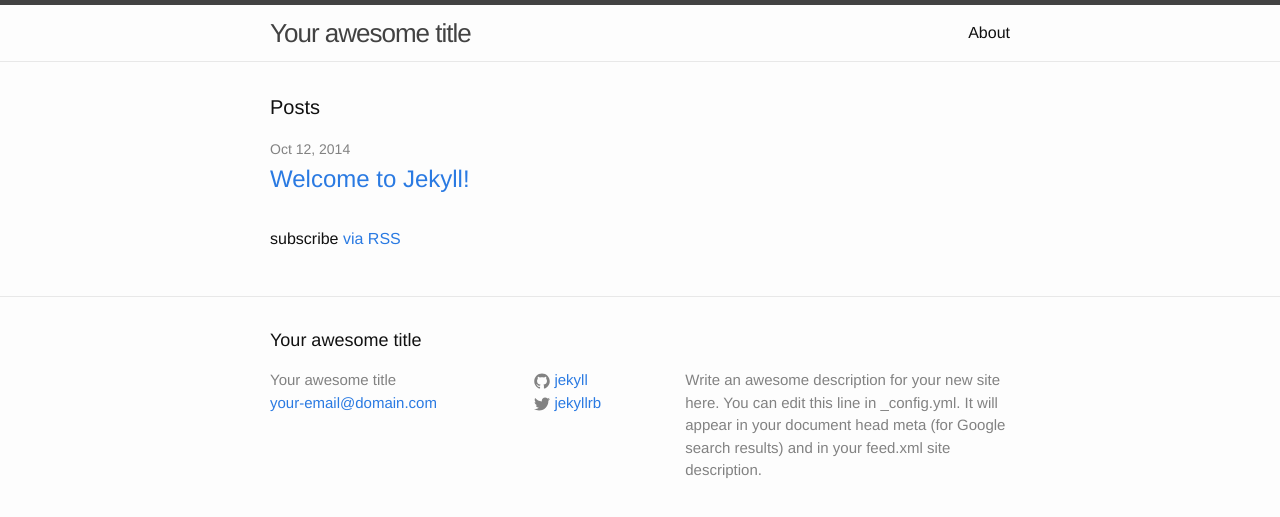
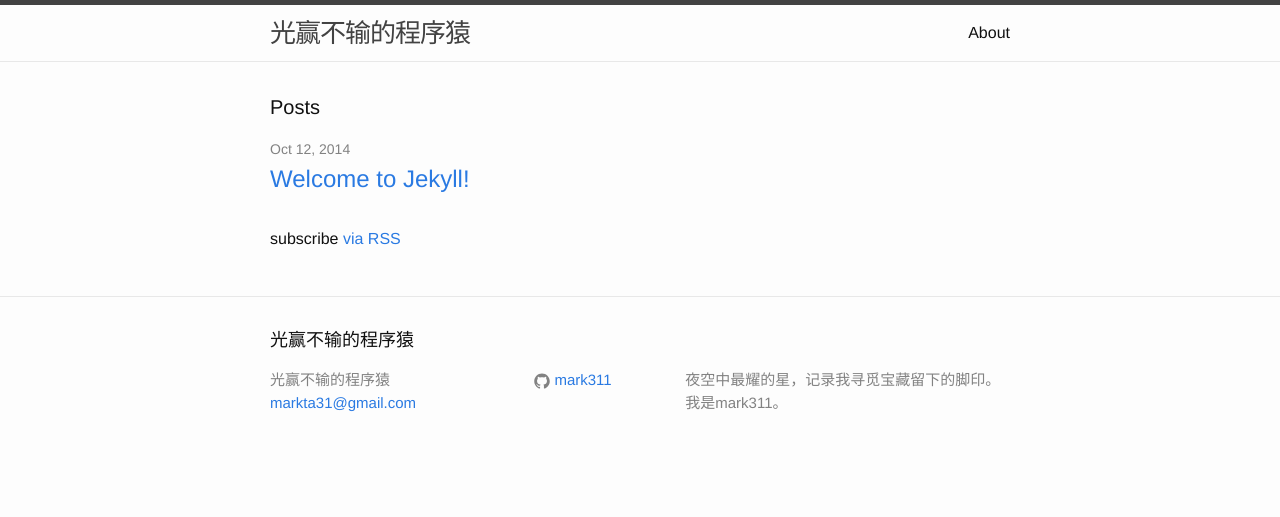
Before and after one commit to mark311/mark311.github.io, a Jekyll site: the page built from index.html, in a window 1280 px wide. Shown: the top 517 px of the page. Built offline with Jekyll 4.4.1, drawn with Linux system fonts in a browser that asks for light colours.

Commit message:
Customize _config.yml

```diff
--- a/_config.yml
+++ b/_config.yml
@@ -1,14 +1,12 @@
 # Site settings
-title: Your awesome title
-email: your-email@domain.com
+title: 光赢不输的程序猿
+email: markta31@gmail.com
 description: > # this means to ignore newlines until "baseurl:"
-  Write an awesome description for your new site here. You can edit this
-  line in _config.yml. It will appear in your document head meta (for
-  Google search results) and in your feed.xml site description.
+  夜空中最耀的星，记录我寻觅宝藏留下的脚印。我是mark311。
 baseurl: "" # the subpath of your site, e.g. /blog/
-url: "http://yourdomain.com" # the base hostname & protocol for your site
-twitter_username: jekyllrb
-github_username:  jekyll
+url: "http://mark311.github.io" # the base hostname & protocol for your site
+#twitter_username: jekyllrb
+github_username:  mark311
 
 # Build settings
 markdown: kramdown
```
